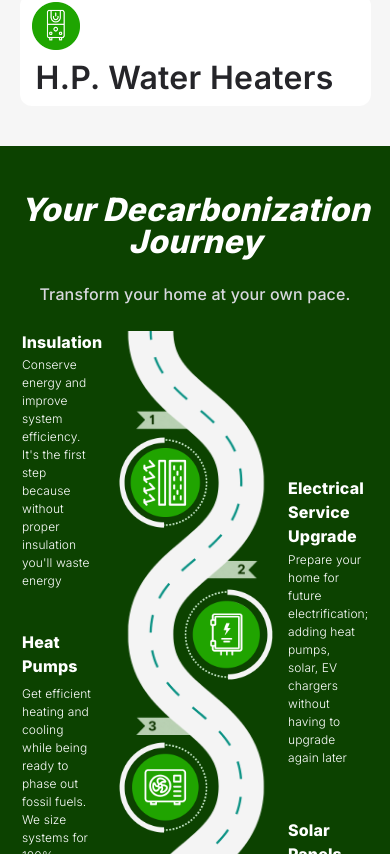
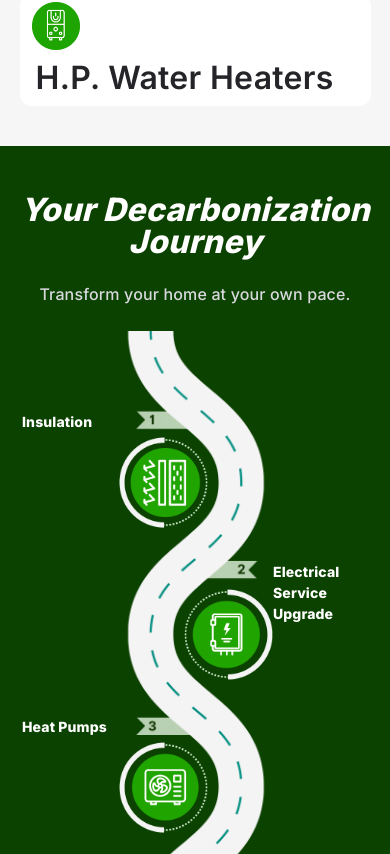
Before and after one commit to EcowaveUS/ecowaveus, a React (Vite) app: page / in a window 390 px wide. Shown: the part 2650-3504 px from the top of the page. Built offline with nearby package versions, Linux system fonts and the light colour scheme.

Commit message:
Refactored Decarbonization component for better responsiveness and layout adjustments. Updated media queries and improved image positioning for mobile, tablet, and desktop views. Enhanced text alignment and spacing for improved readability.

```diff
--- a/src/components/pagesComponents/Decarbonization.tsx
+++ b/src/components/pagesComponents/Decarbonization.tsx
@@ -3,23 +3,23 @@ import { decarbonization } from "../../constants/data";
 import React from "react";
 
 export const Decarbonization = () => {
-  const isDesktop = useMediaQuery((theme: Theme) => theme.breakpoints.up("lg"));
+  const isMobile = useMediaQuery((theme: Theme) => theme.breakpoints.down("sm"));
+  const isTablet = useMediaQuery((theme: Theme) => theme.breakpoints.down("md"));
+  const isDesktop = useMediaQuery((theme: Theme) => theme.breakpoints.up("md"));
 
   return (
     <Box bgcolor={"#0C4200"}>
       <Box
         component={"div"}
         paddingTop={isDesktop ? "80px" : "48px"}
-        className={isDesktop ? "container" : ""}
-        maxWidth={isDesktop ? "1024px" : "100%"}
         paddingBottom={isDesktop ? "74px" : "48px"}
         display={"flex"}
-        gap={"32px"}
-        justifyContent={isDesktop ? "space-between" : "center"}
+        justifyContent={"center"}
+        className={isDesktop ? "container" : ""}
       >
+        <Box>
           <Box
-          width={"624px"}
-          position={"relative"}
+            maxWidth={"624px"}
             component={'div'}
           >
             <Typography
@@ -40,13 +40,14 @@ export const Decarbonization = () => {
               color={"#D8D8DE"}
               textAlign={"center"}
               marginTop={"24px"}
-            marginBottom={"24px"}
               fontWeight={'500'}
               >
               Transform your home at your own pace.
             </Typography>
+          </Box>
           <Box
             position="relative"
+            marginTop={"24px"}
           >
             <img
               src="/images/decarbonization/Decarbonization Path with markers.webp"
@@ -55,7 +56,7 @@ export const Decarbonization = () => {
                 display: 'block',
                 marginLeft: 'auto',
                 marginRight: 'auto',
-                width: isDesktop ? '250px' : '150px',
+                width: isMobile ? '150px' : isTablet ? '200px' : '250px',
               }}
             />
             {decarbonization.map((item) => (
@@ -64,112 +65,58 @@ export const Decarbonization = () => {
                   src={`/images/decarbonization/${item.image}`}
                   alt={item.title}
                   style={{
-                    width: isDesktop ? '138px' : '95px',
+                    width: isMobile ? '95px' : isTablet ? '125px' : '138px',
                     height: 'auto',
                     position: 'absolute',
-                    top: isDesktop ? item.imgPosition.desktop.top : item.imgPosition.mobile.top,
-                    left: isDesktop ? item.imgPosition.desktop.left : item.imgPosition.mobile.left,
+                    top: isMobile ? item.imgPosition.mobile.top : isTablet ? item.imgPosition.tablet.top : item.imgPosition.desktop.top,
+                    left: isMobile ? item.imgPosition.mobile.left : isTablet ? item.imgPosition.tablet.left : item.imgPosition.desktop.left,
                   }}
                 />
+                <Box
+                  component={'div'}
+                  width={isMobile ? '100px' : isTablet ? '180px' : "250px"}
+                  position="absolute"
+                  top={isMobile ? item.titlePosition.mobile.top : isTablet ? item.titlePosition.tablet.top : item.titlePosition.desktop.top}
+                  left={isMobile ? item.titlePosition.mobile.left : isTablet ? item.titlePosition.tablet.left : item.titlePosition.desktop.left}
+                  fontFamily={"Inter !important"}
+                >
                   <Typography
-                  fontSize={isDesktop ? "18px" : "16px"}
-                  fontFamily={"Inter !important"}
+                    fontSize={isMobile ? '14px' : isTablet ? '16px' : "18px"}
+                    fontWeight={'700'}
                     color={"white"}
-                  fontWeight={'700'}
-                  width={isDesktop ? "200px" : "75px"}
-                  position="absolute"
-                  top={isDesktop ? item.titlePosition.desktop.top : item.titlePosition.mobile.top}
-                  left={isDesktop ? item.titlePosition.desktop.left : item.titlePosition.mobile.left}
                   >
                     {item.title}
                   </Typography>
+                  {!isMobile && (
                     <Typography
                       fontSize={isDesktop ? "16px" : "12px"}
-                  fontFamily={"Inter !important"}
+                      marginTop={"4px"}
                       color={"white"}
-                  width={isDesktop ? "200px" : "75px"}
-                  position="absolute"
-                  top={isDesktop ? item.descriptionPosition.desktop.top : item.descriptionPosition.mobile.top}
-                  left={isDesktop ? item.descriptionPosition.desktop.left : item.descriptionPosition.mobile.left}
                     >
                       {item.description}
                     </Typography>
+                  )}
+                </Box>
+                {!isMobile && item.img && (
+                  <img
+                    src={`/images/decarbonization/${item.img?.name}`}
+                    alt={item.img?.alt}
+                    style={{
+                      position: 'absolute',
+                      borderRadius: '12px',
+                      width: isTablet ? '130px' : '160px',
+                      top: isTablet ? item.img?.position.tablet.top : item.img?.position.desktop.top,
+                      left: isTablet ? item.img?.position.tablet.left : item.img?.position.desktop.left,
+                      height: isTablet ? item.img?.height.tablet : item.img?.height.desktop,
+                      objectPosition: item.img?.objectPosition,
+                      objectFit: 'cover',
+                    }}
+                  />
+                )}
               </React.Fragment>
             ))}
           </Box>
         </Box>
-        {isDesktop && (
-          <Box flex={1} position="relative" gap="30px" display="flex" flexDirection="column">
-            <img
-              src="/images/decarbonization/decarbonization photo - electrical upgrade.webp"
-              alt="decarbonization photo - electrical upgrade"
-              style={{
-                display: 'block',
-                marginLeft: 'auto',
-                width: '170px',
-                borderRadius: '12px',
-                marginTop: '525px',
-                height: '286px',
-                objectFit: 'cover',
-                objectPosition: 'bottom',
-              }}
-            />
-            <img
-              src="/images/decarbonization/decarbonization photo - HP.webp"
-              alt="decarbonization photo - HP"
-              style={{
-                display: 'block',
-                marginLeft: '60px',
-                marginRight: 'auto',
-                width: '170px',
-                borderRadius: '12px',
-                height: '240px',
-                objectFit: 'cover',
-                objectPosition: 'center',
-              }}
-            />
-            <img
-              src="/images/decarbonization/decarbonization photo - solar.webp"
-              alt="decarbonization photo - solar"
-              style={{
-                display: 'block',
-                marginLeft: 'auto',
-                width: '170px',
-                borderRadius: '12px',
-                height: '200px',
-                objectFit: 'cover',
-                objectPosition: 'left',
-              }}
-            />
-            <img
-              src="/images/decarbonization/decarbonization photo - ev charger.webp"
-              alt="decarbonization photo - ev charger"
-              style={{
-                display: 'block',
-                marginLeft: '60px',
-                marginRight: 'auto',
-                width: '170px',
-                borderRadius: '12px',
-                height: '240px',
-                objectFit: 'cover',
-                objectPosition: 'center',
-              }}
-            />
-            <img
-              src="/images/decarbonization/decarbonization photo - batteries.webp"
-              alt="decarbonization photo - batteries"
-              style={{
-                display: 'block',
-                marginLeft: 'auto',
-                width: '170px',
-                borderRadius: '12px',
-                height: '240px',
-                objectFit: 'cover',
-                objectPosition: 'center',
-              }}
-            />
-          </Box>
-        )}
       </Box>
     </Box>
   );
--- a/src/constants/data.ts
+++ b/src/constants/data.ts
@@ -104,33 +104,31 @@ export const decarbonization = [
     description: "Conserve energy and improve system efficiency. It's the first step because without proper insulation you'll waste energy",
     image: "Insulation.webp",
     imgPosition: {
-      desktop: {
-        top: '185px',
-        left: '203px',
-      },
       mobile: {
         top: '105px',
         left: 'calc(50% - 79px)',
       },
+      tablet: {
+        top: '141px',
+        left: 'calc(50% - 95px)',
+      },
+      desktop: {
+        top: '185px',
+        left: 'calc(50% - 100px)',
+      },
     },
     titlePosition: {
-      desktop: {
-        top: '185px',
-        left: '0px',
-      },
       mobile: {
-        top: '0px',
+        top: '81px',
         left: 'calc(50% - 173px)',
       },
+      tablet: {
+        top: '114px',
+        left: 'calc(50% - 280px)',
       },
-    descriptionPosition: {
       desktop: {
-        top: '221px',
-        left: '0px',
-      },
-      mobile: {
-        top: '26px',
-        left: 'calc(50% - 173px)',
+        top: '141px',
+        left: 'calc(50% - 350px)',
       },
     },
   },
@@ -139,175 +137,260 @@ export const decarbonization = [
     description: "Prepare your home for future electrification; adding heat pumps, solar, EV chargers without having to upgrade again later",
     image: "Electrical Service Upgrade.webp",
     imgPosition: {
-      desktop: {
-        top: '439px',
-        left: '287px',
-      },
       mobile: {
         top: '257px',
         left: 'calc(50% - 14px)',
       },
+      tablet: {
+        top: '342px',
+        left: 'calc(50% - 27px)',
+      },
+      desktop: {
+        top: '439px',
+        left: 'calc(50% - 34px)',
+      },
     },
     titlePosition: {
+      mobile: {
+        top: '231px',
+        left: 'calc(50% + 78px)',
+      },
+      tablet: {
+        top: '312px',
+        left: 'calc(50% + 110px)',
+      },
       desktop: {
-        top: '439px',
-        left: '467px',
-      },
-      mobile: {
-        top: '146px',
-        left: 'calc(50% + 93px)',
+        top: '392px',
+        left: 'calc(50% + 125px)',
       },
     },
-    descriptionPosition: {
+    img: {
+      name: "decarbonization photo - electrical upgrade.webp",
+      alt: "decarbonization photo - electrical upgrade",
+      objectPosition: 'bottom',
+      position: {
+        tablet: {
+          top: '295px',
+          left: 'calc(50% - 280px)',
+        },
         desktop: {
-        top: '506px',
-        left: '467px',
-      },
-      mobile: {
-        top: '221px',
-        left: 'calc(50% + 93px)',
+          top: '363px',
+          left: 'calc(50% - 350px)',
         },
       },
+      height: {
+        tablet: '220px',
+        desktop: '280px',
+      }
+    }
   },
   {
     title: "Heat Pumps",
     description: "Get efficient heating and cooling while being ready to phase out fossil fuels. We size systems for 100% heating capacity even with dual fuel setups!",
     image: "Heat Pumps.webp",
     imgPosition: {
-      desktop: {
-        top: '691px',
-        left: '203px',
-      },
       mobile: {
         top: '410px',
         left: 'calc(50% - 79px)',
       },
+      tablet: {
+        top: '546px',
+        left: 'calc(50% - 95px)',
+      },
+      desktop: {
+        top: '691px',
+        left: 'calc(50% - 100px)',
+      },
     },
     titlePosition: {
-      desktop: {
-        top: '691px',
-        left: '0px',
-      },
       mobile: {
-        top: '300px',
+        top: '386px',
         left: 'calc(50% - 173px)',
       },
+      tablet: {
+        top: '521px',
+        left: 'calc(50% - 280px)',
       },
-    descriptionPosition: {
       desktop: {
-        top: '727px',
-        left: '0px',
-      },
-      mobile: {
-        top: '355px',
-        left: 'calc(50% - 173px)',
+        top: '657px',
+        left: 'calc(50% - 350px)',
       },
     },
+    img: {
+      name: "decarbonization photo - HP.webp",
+      alt: "decarbonization photo - HP",
+      objectPosition: 'center',
+      position: {
+        tablet: {
+          top: '490px',
+          left: 'calc(50% + 110px)',
+        },
+        desktop: {
+          top: '622px',
+          left: 'calc(50% + 125px)',
+        },
+      },
+      height: {
+        tablet: '200px',
+        desktop: '255px',
+      }
+    }
   },
   {
     title: "Solar Panels",
     description: "Generate your own clean energy to power your heat pumps and other electrical loads",
     image: "Solar Panels.webp",
     imgPosition: {
-      desktop: {
-        top: '946px',
-        left: '287px',
-      },
       mobile: {
         top: '560px',
         left: 'calc(50% - 14px)',
       },
+      tablet: {
+        top: '747px',
+        left: 'calc(50% - 27px)',
+      },
+      desktop: {
+        top: '946px',
+        left: 'calc(50% - 34px)',
+      },
     },
     titlePosition: {
+      mobile: {
+        top: '538px',
+        left: 'calc(50% + 78px)',
+      },
+      tablet: {
+        top: '719px',
+        left: 'calc(50% + 110px)',
+      },
       desktop: {
-        top: '946px',
-        left: '467px',
-      },
-      mobile: {
-        top: '488px',
-        left: 'calc(50% + 93px)',
+        top: '902px',
+        left: 'calc(50% + 125px)',
       },
     },
-    descriptionPosition: {
+    img: {
+      name: "decarbonization photo - solar.webp",
+      alt: "decarbonization photo - solar",
+      objectPosition: 'left',
+      position: {
+        tablet: {
+          top: '754px',
+          left: 'calc(50% - 280px)',
+        },
         desktop: {
-        top: '980px',
-        left: '467px',
-      },
-      mobile: {
-        top: '541px',
-        left: 'calc(50% + 93px)',
+          top: '936px',
+          left: 'calc(50% - 350px)',
         },
       },
+      height: {
+        tablet: '150px',
+        desktop: '200px',
+      }
+    }
   },
   {
     title: "EV Chargers",
     description: "Complete your home's electrification with EV charging powered by your solar",
     image: "EV Chargers.webp",
     imgPosition: {
-      desktop: {
-        top: '1197px',
-        left: '203px',
-      },
       mobile: {
         top: '714px',
         left: 'calc(50% - 79px)',
       },
+      tablet: {
+        top: '950px',
+        left: 'calc(50% - 95px)',
+      },
+      desktop: {
+        top: '1197px',
+        left: 'calc(50% - 100px)',
+      },
     },
     titlePosition: {
-      desktop: {
-        top: '1197px',
-        left: '0px',
-      },
       mobile: {
-        top: '670px',
+        top: '690px',
         left: 'calc(50% - 173px)',
       },
+      tablet: {
+        top: '928px',
+        left: 'calc(50% - 280px)',
       },
-    descriptionPosition: {
       desktop: {
-        top: '1230px',
-        left: '0px',
-      },
-      mobile: {
-        top: '727px',
-        left: 'calc(50% - 173px)',
+        top: '1161px',
+        left: 'calc(50% - 350px)',
       },
     },
+    img: {
+      name: "decarbonization photo - ev charger.webp",
+      alt: "decarbonization photo - ev charger",
+      objectPosition: 'center',
+      position: {
+        tablet: {
+          top: '936px',
+          left: 'calc(50% + 110px)',
+        },
+        desktop: {
+          top: '1182px',
+          left: 'calc(50% + 125px)',
+        },
+      },
+      height: {
+        tablet: '150px',
+        desktop: '180px',
+      }
+    }
   },
   {
     title: "Energy Storage",
     description: "Keep your critical systems running during outages and use stored solar energy at night",
     image: "Energy Storage.webp",
     imgPosition: {
-      desktop: {
-        top: '1452px',
-        left: '287px',
-      },
       mobile: {
         top: '864px',
         left: 'calc(50% - 14px)',
       },
+      tablet: {
+        top: '1152px',
+        left: 'calc(50% - 27px)',
+      },
+      desktop: {
+        top: '1452px',
+        left: 'calc(50% - 34px)',
+      },
     },
     titlePosition: {
+      mobile: {
+        top: '840px',
+        left: 'calc(50% + 78px)',
+      },
+      tablet: {
+        top: '1124px',
+        left: 'calc(50% + 110px)',
+      },
       desktop: {
-        top: '1452px',
-        left: '467px',
-      },
-      mobile: {
-        top: '787px',
-        left: 'calc(50% + 93px)',
+        top: '1408px',
+        left: 'calc(50% + 125px)',
       },
     },
-    descriptionPosition: {
+    img: {
+      name: "decarbonization photo - batteries.webp",
+      alt: "decarbonization photo - batteries",
+      objectPosition: 'center',
+      position: {
+        tablet: {
+          top: '1119px',
+          left: 'calc(50% - 280px)',
+        },
         desktop: {
-        top: '1484px',
-        left: '467px',
-      },
-      mobile: {
-        top: '843px',
-        left: 'calc(50% + 93px)',
+          top: '1404px',
+          left: 'calc(50% - 350px)',
         },
       },
+      height: {
+        tablet: '220px',
+        desktop: '280px',
+      }
+    }
   },
 ];
 
```
Lines whose indentation alone changed are shown as unchanged.
